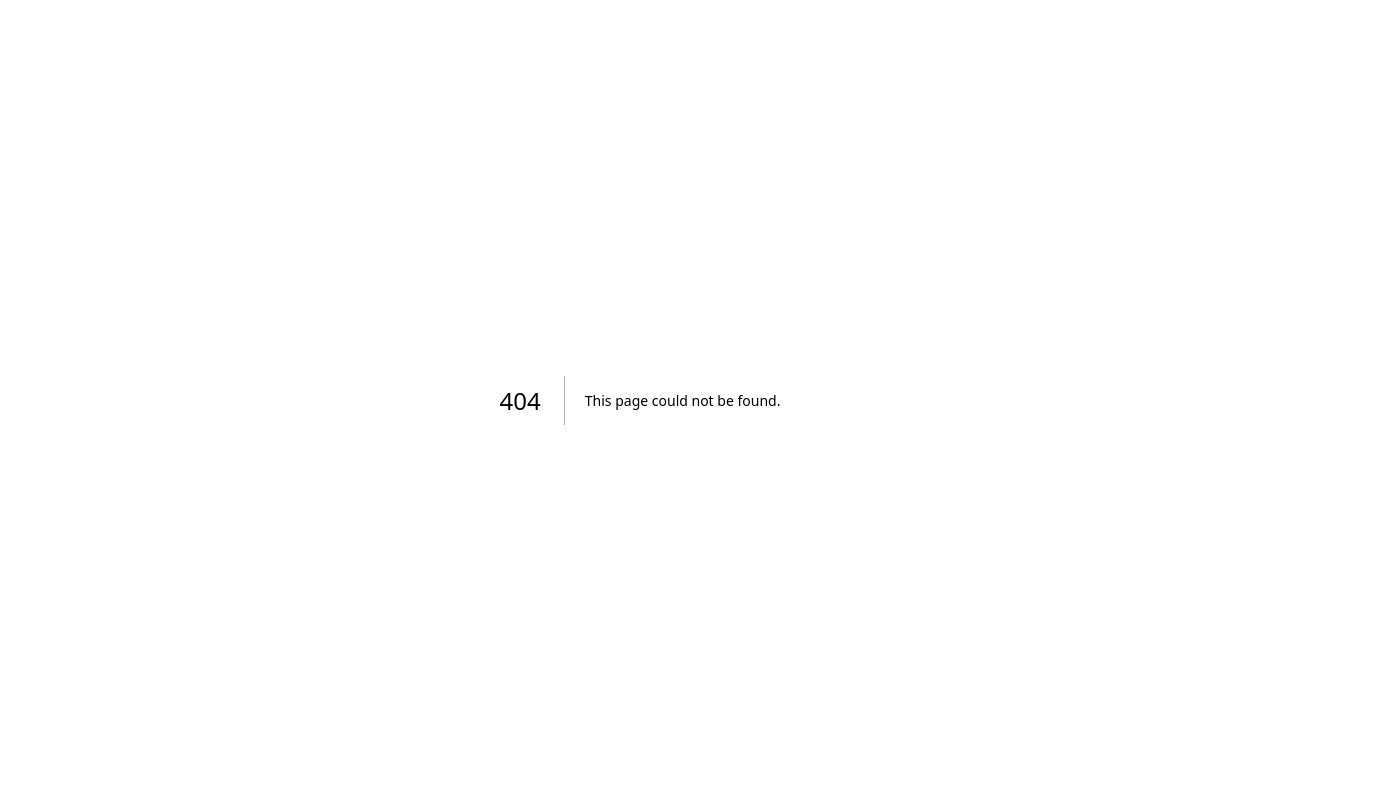
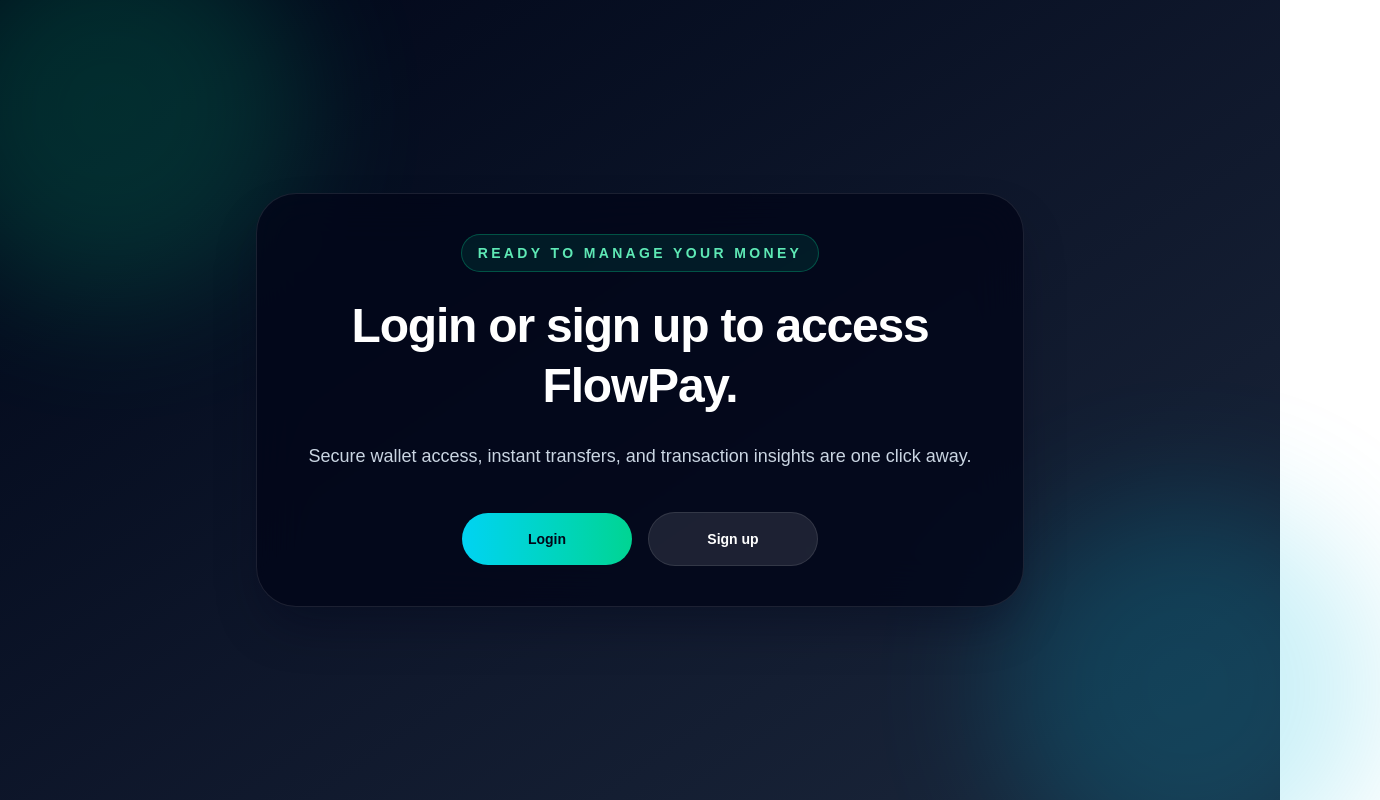
Before and after one commit to ab1uD/FlowPay, a Next.js app in the folder frontend/: page /auth in a window 1280 px wide. Before the commit this address had no page. Shown: the top 800 px of the page, 1380 px wide, since content can reach past the window. Built offline with nearby package versions, Linux system fonts and the light colour scheme.

Commit message:
centres landing page footer content horizontally

```diff
--- /dev/null
+++ b/frontend/app/auth/page.tsx
@@ -0,0 +1,47 @@
+import Link from "next/link";
+
+export default function AuthPage() {
+  return (
+    <div className="min-h-screen bg-gradient-to-br from-slate-950 via-slate-900 to-slate-800 text-white">
+      <div className="absolute inset-0 opacity-20 pointer-events-none">
+        <div className="absolute top-[-80px] left-[-80px] w-96 h-96 rounded-full bg-emerald-500 blur-3xl"></div>
+        <div className="absolute bottom-[-80px] right-[-100px] w-96 h-96 rounded-full bg-cyan-500 blur-3xl"></div>
+      </div>
+
+      <main className="relative z-10 flex min-h-screen flex-col items-center justify-center px-6 py-24 text-center lg:px-10">
+        <div className="w-full max-w-3xl rounded-[2.5rem] border border-white/10 bg-slate-950/80 p-10 shadow-2xl shadow-slate-950/40 backdrop-blur-xl">
+          <div className="mb-6 inline-flex rounded-full border border-emerald-400/30 bg-emerald-400/10 px-4 py-2 text-sm font-semibold uppercase tracking-[0.24em] text-emerald-300">
+            Ready to manage your money
+          </div>
+          <h1 className="text-4xl font-bold leading-tight tracking-tight text-white sm:text-5xl">
+            Login or sign up to access FlowPay.
+          </h1>
+          <p className="mt-6 text-lg leading-8 text-slate-300">
+            Secure wallet access, instant transfers, and transaction insights are one click away.
+          </p>
+
+          <div className="mt-10 flex flex-col items-center justify-center gap-4 sm:flex-row">
+            <Link
+              href="/login"
+              className="inline-flex min-w-[170px] items-center justify-center rounded-full bg-gradient-to-r from-cyan-400 to-emerald-400 px-8 py-4 text-sm font-semibold text-slate-950 transition hover:from-cyan-300 hover:to-emerald-300"
+            >
+              Login
+            </Link>
+            <Link
+              href="/register"
+              className="inline-flex min-w-[170px] items-center justify-center rounded-full border border-white/10 bg-white/10 px-8 py-4 text-sm font-semibold text-white transition hover:bg-white/20"
+            >
+              Sign up
+            </Link>
+          </div>
+        </div>
+      </main>
+
+      <footer className="relative z-10 border-t border-white/10 bg-slate-950/60 backdrop-blur-xl">
+        <div className="mx-auto flex max-w-7xl justify-center px-6 py-6 text-sm text-slate-500 lg:px-10">
+          <p>© 2026 FlowPay. Built for modern finance.</p>
+        </div>
+      </footer>
+    </div>
+  );
+}
```
